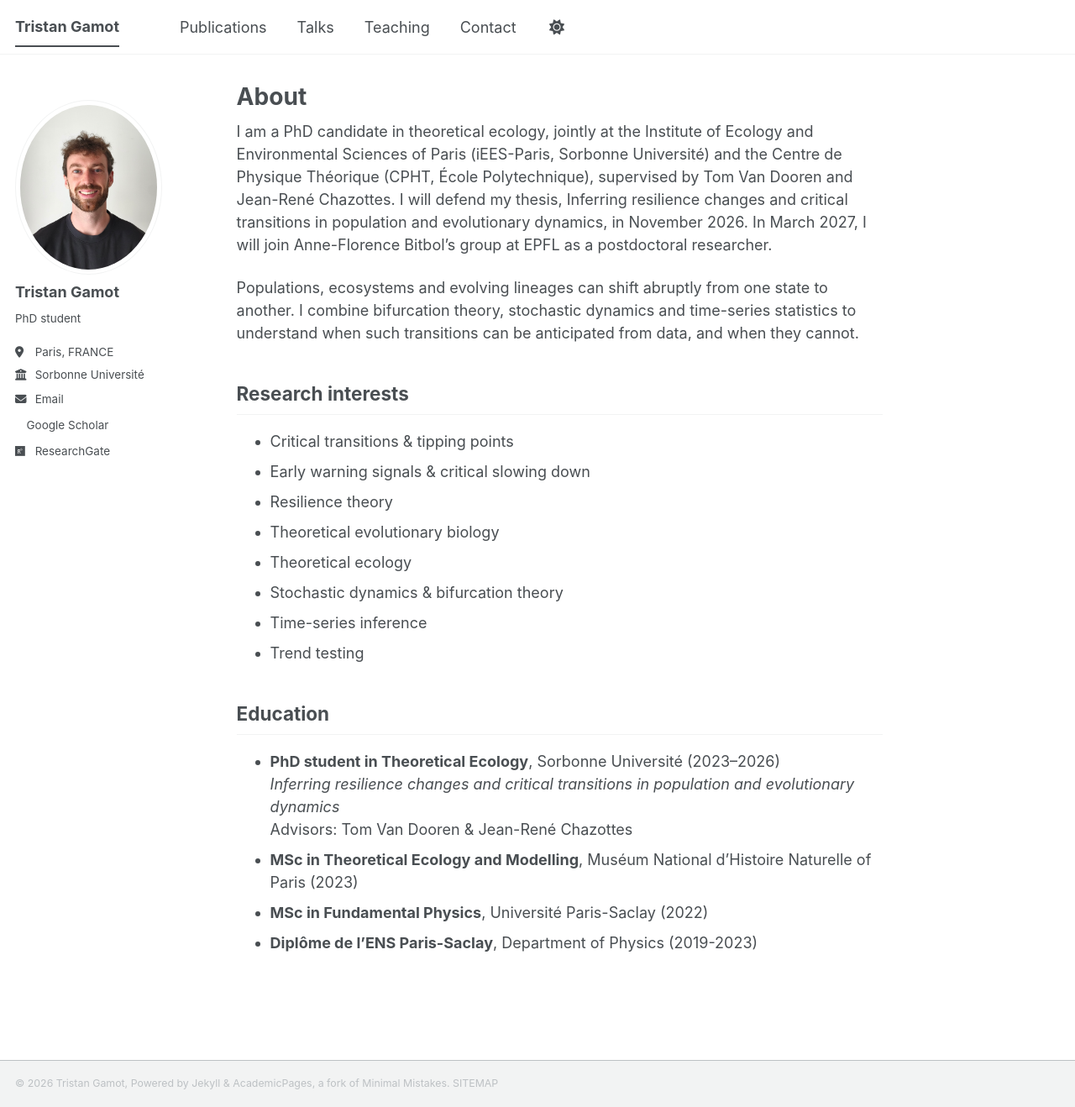
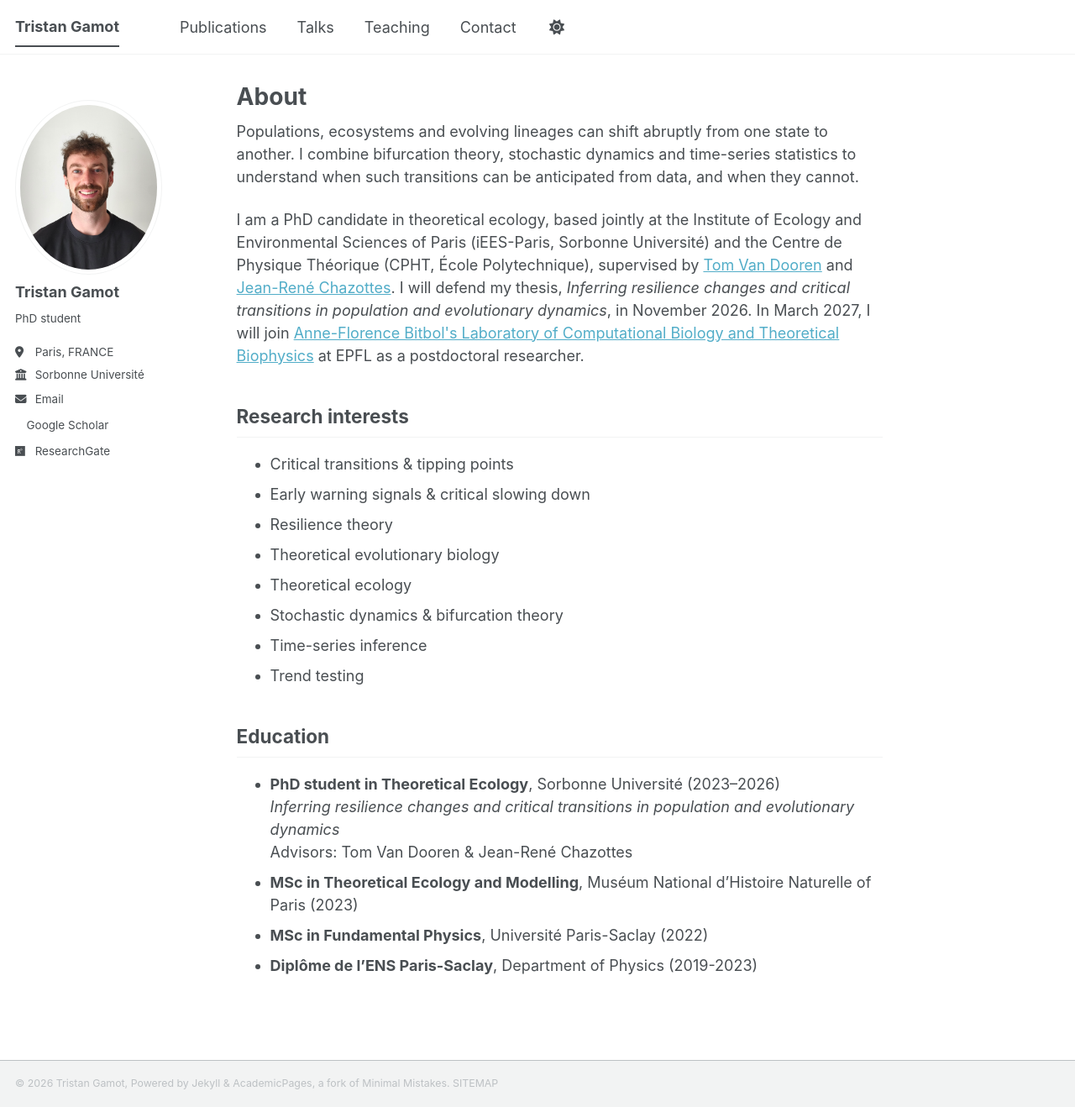
Before and after one commit to tgamot/tgamot.github.io, a Jekyll site: the page built from _pages/about.md, in a window 1280 px wide and 1318 px high. Shown: the whole window at 84% size. Built offline with Jekyll 4.4.1, drawn with Linux system fonts in a browser that asks for light colours; a style sheet for code colours, icons or effects is not loaded.

Commit message:
Update about.md

```diff
--- a/_pages/about.md
+++ b/_pages/about.md
@@ -7,9 +7,9 @@ redirect_from:
   - /about.html
 ---
 
-I am a PhD candidate in theoretical ecology, jointly at the Institute of Ecology and Environmental Sciences of Paris (iEES-Paris, Sorbonne Université) and the Centre de Physique Théorique (CPHT, École Polytechnique), supervised by Tom Van Dooren and Jean-René Chazottes. I will defend my thesis, Inferring resilience changes and critical transitions in population and evolutionary dynamics, in November 2026. In March 2027, I will join Anne-Florence Bitbol’s group at EPFL as a postdoctoral researcher.
+<p>Populations, ecosystems and evolving lineages can shift abruptly from one state to another. I combine bifurcation theory, stochastic dynamics and time-series statistics to understand when such transitions can be anticipated from data, and when they cannot.</p>
 
-Populations, ecosystems and evolving lineages can shift abruptly from one state to another. I combine bifurcation theory, stochastic dynamics and time-series statistics to understand when such transitions can be anticipated from data, and when they cannot.
+<p>I am a PhD candidate in theoretical ecology, based jointly at the Institute of Ecology and Environmental Sciences of Paris (iEES-Paris, Sorbonne Université) and the Centre de Physique Théorique (CPHT, École Polytechnique), supervised by <a href="https://tomvandooren.eu/" target="_blank" rel="noopener">Tom Van Dooren</a> and <a href="https://sites.google.com/view/jeanrenechazottes/accueil" target="_blank" rel="noopener">Jean-René Chazottes</a>. I will defend my thesis, <em>Inferring resilience changes and critical transitions in population and evolutionary dynamics</em>, in November 2026. In March 2027, I will join <a href="https://www.epfl.ch/labs/bitbol-lab/" target="_blank" rel="noopener">Anne-Florence Bitbol's Laboratory of Computational Biology and Theoretical Biophysics</a> at EPFL as a postdoctoral researcher.</p>
 
 
 Research interests
```
